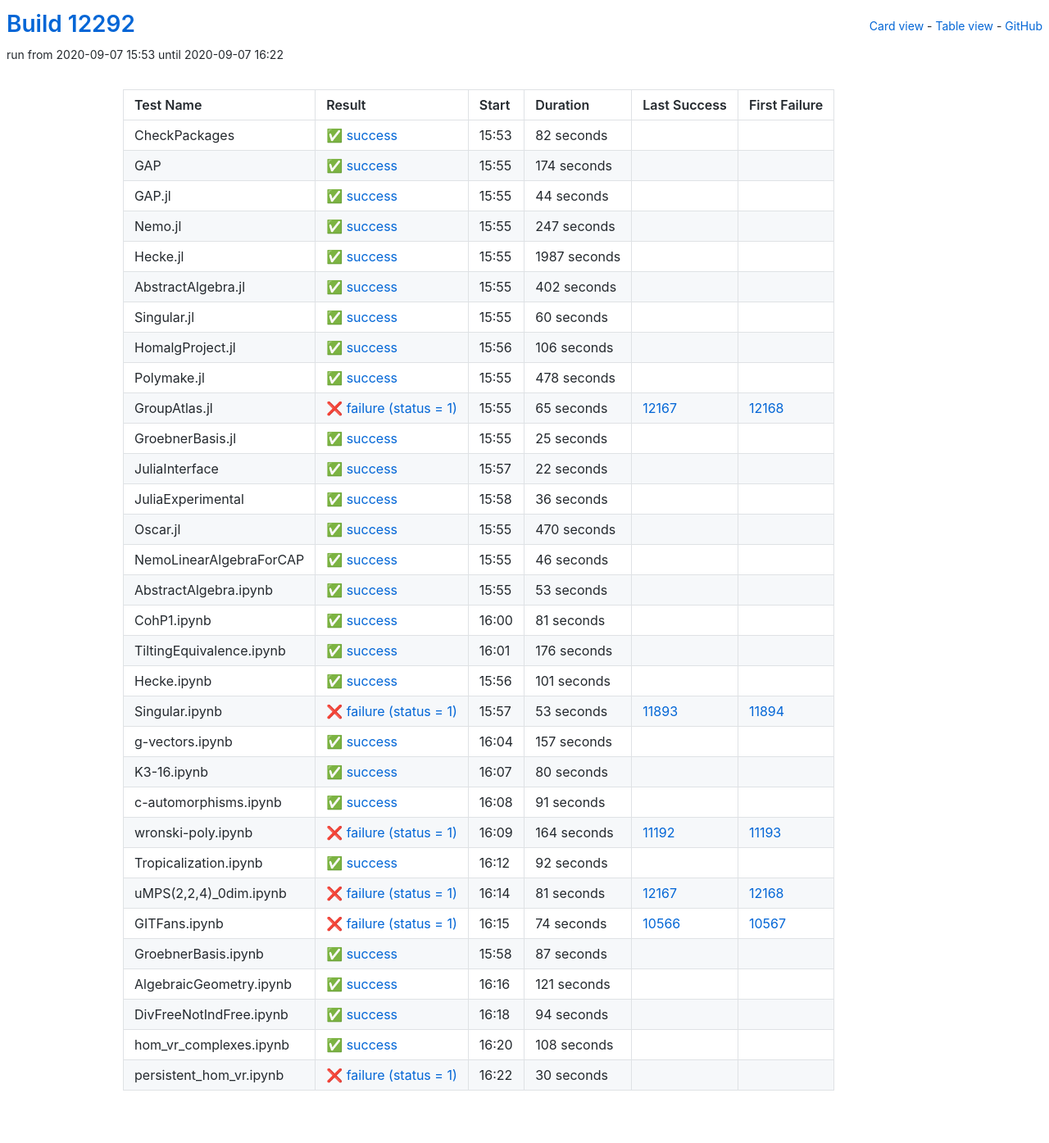
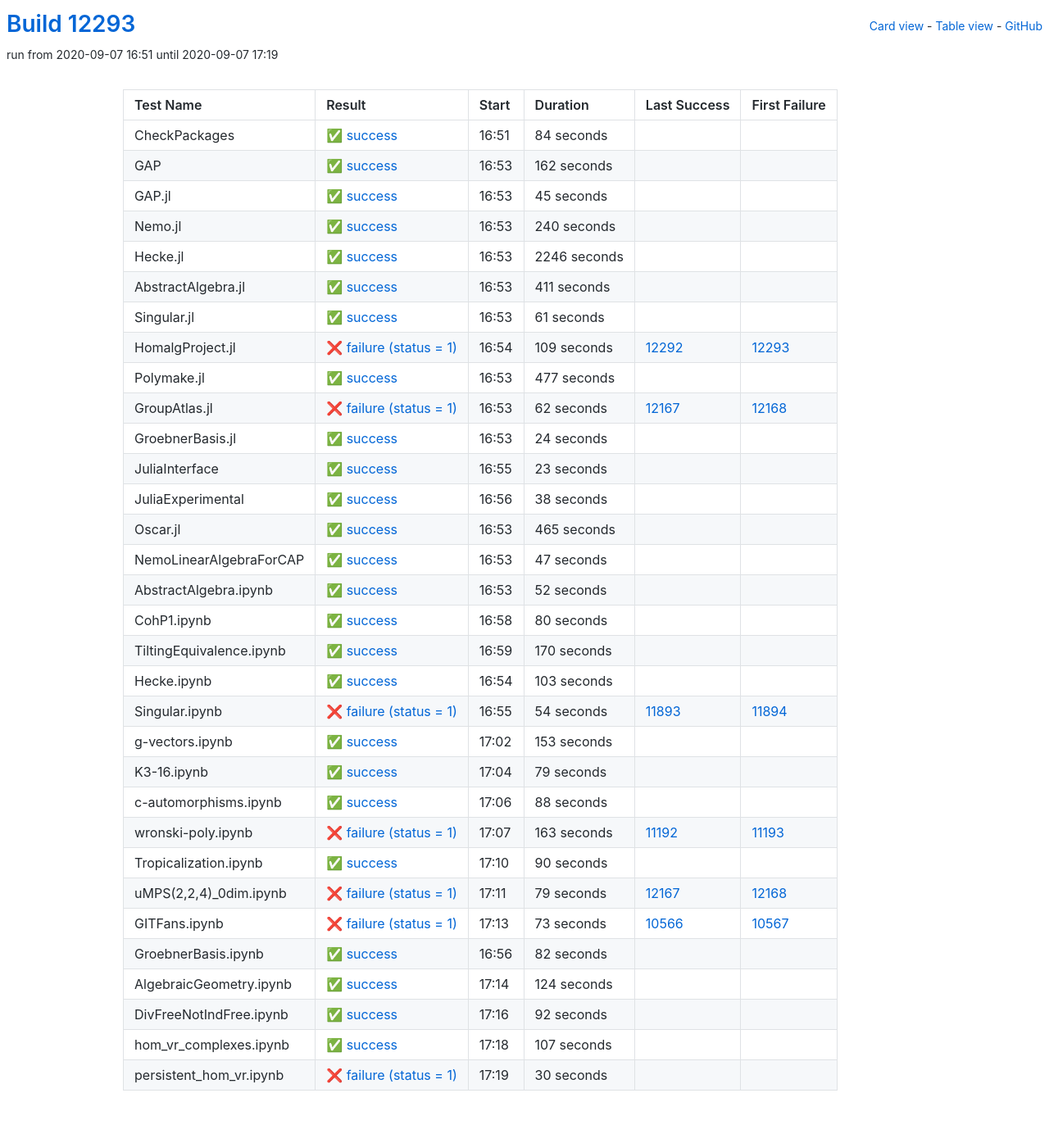
Before and after one commit to oscar-system/oscar-ci-status, a Jekyll site: the page built from table.html, in a window 1280 px wide. Shown: the whole page at 82% size. Built offline with Jekyll 4.4.1, drawn with Linux system fonts in a browser that asks for light colours; some of the changed lines change nothing that is shown.

Commit message:
Build #12293

```diff
--- a/_data/ci.yml
+++ b/_data/ci.yml
@@ -1,6 +1,6 @@
 ---
-build: 12292
-build_url: https://oscarci.mathematik.uni-kl.de/job/oscar/12292/
+build: 12293
+build_url: https://oscarci.mathematik.uni-kl.de/job/oscar/12293/
 job: oscar
 organization: oscar-system
 repo: oscar-ci-status
@@ -8,8 +8,332 @@
 tests:
 - name: CheckPackages
   id: checkpackages
-  log: https://oscarci.mathematik.uni-kl.de/job/oscar/12292/artifact/logs/build-12292/CheckPackages.log
-  start: 2020-09-07 15:53
+  log: https://oscarci.mathematik.uni-kl.de/job/oscar/12293/artifact/logs/build-12293/CheckPackages.log
+  start: 2020-09-07 16:51
+  success: true
+  exitcode: 0
+  status: success
+  duration: 84
+  last_success: false
+  last_success_url:
+  first_failure: false
+  first_failure_url:
+- name: GAP
+  id: gap
+  log: https://oscarci.mathematik.uni-kl.de/job/oscar/12293/artifact/logs/build-12293/GAP.log
+  start: 2020-09-07 16:53
+  success: true
+  exitcode: 0
+  status: success
+  duration: 162
+  last_success: false
+  last_success_url:
+  first_failure: false
+  first_failure_url:
+- name: GAP.jl
+  id: gap-jl
+  log: https://oscarci.mathematik.uni-kl.de/job/oscar/12293/artifact/logs/build-12293/GAP.jl.log
+  start: 2020-09-07 16:53
+  success: true
+  exitcode: 0
+  status: success
+  duration: 45
+  last_success: false
+  last_success_url:
+  first_failure: false
+  first_failure_url:
+- name: Nemo.jl
+  id: nemo-jl
+  log: https://oscarci.mathematik.uni-kl.de/job/oscar/12293/artifact/logs/build-12293/Nemo.jl.log
+  start: 2020-09-07 16:53
+  success: true
+  exitcode: 0
+  status: success
+  duration: 240
+  last_success: false
+  last_success_url:
+  first_failure: false
+  first_failure_url:
+- name: Hecke.jl
+  id: hecke-jl
+  log: https://oscarci.mathematik.uni-kl.de/job/oscar/12293/artifact/logs/build-12293/Hecke.jl.log
+  start: 2020-09-07 16:53
+  success: true
+  exitcode: 0
+  status: success
+  duration: 2246
+  last_success: false
+  last_success_url:
+  first_failure: false
+  first_failure_url:
+- name: AbstractAlgebra.jl
+  id: abstractalgebra-jl
+  log: https://oscarci.mathematik.uni-kl.de/job/oscar/12293/artifact/logs/build-12293/AbstractAlgebra.jl.log
+  start: 2020-09-07 16:53
+  success: true
+  exitcode: 0
+  status: success
+  duration: 411
+  last_success: false
+  last_success_url:
+  first_failure: false
+  first_failure_url:
+- name: Singular.jl
+  id: singular-jl
+  log: https://oscarci.mathematik.uni-kl.de/job/oscar/12293/artifact/logs/build-12293/Singular.jl.log
+  start: 2020-09-07 16:53
+  success: true
+  exitcode: 0
+  status: success
+  duration: 61
+  last_success: false
+  last_success_url:
+  first_failure: false
+  first_failure_url:
+- name: HomalgProject.jl
+  id: homalgproject-jl
+  log: https://oscarci.mathematik.uni-kl.de/job/oscar/12293/artifact/logs/build-12293/HomalgProject.jl.log
+  start: 2020-09-07 16:54
+  success: false
+  exitcode: 1
+  status: failure
+  duration: 109
+  last_success: 12292
+  last_success_url: https://oscarci.mathematik.uni-kl.de/job/oscar/12292/
+  first_failure: 12293
+  first_failure_url: https://oscarci.mathematik.uni-kl.de/job/oscar/12293/
+- name: Polymake.jl
+  id: polymake-jl
+  log: https://oscarci.mathematik.uni-kl.de/job/oscar/12293/artifact/logs/build-12293/Polymake.jl.log
+  start: 2020-09-07 16:53
+  success: true
+  exitcode: 0
+  status: success
+  duration: 477
+  last_success: false
+  last_success_url:
+  first_failure: false
+  first_failure_url:
+- name: GroupAtlas.jl
+  id: groupatlas-jl
+  log: https://oscarci.mathematik.uni-kl.de/job/oscar/12293/artifact/logs/build-12293/GroupAtlas.jl.log
+  start: 2020-09-07 16:53
+  success: false
+  exitcode: 1
+  status: failure
+  duration: 62
+  last_success: 12167
+  last_success_url: https://oscarci.mathematik.uni-kl.de/job/oscar/12167/
+  first_failure: 12168
+  first_failure_url: https://oscarci.mathematik.uni-kl.de/job/oscar/12168/
+- name: GroebnerBasis.jl
+  id: groebnerbasis-jl
+  log: https://oscarci.mathematik.uni-kl.de/job/oscar/12293/artifact/logs/build-12293/GroebnerBasis.jl.log
+  start: 2020-09-07 16:53
+  success: true
+  exitcode: 0
+  status: success
+  duration: 24
+  last_success: false
+  last_success_url:
+  first_failure: false
+  first_failure_url:
+- name: JuliaInterface
+  id: juliainterface
+  log: https://oscarci.mathematik.uni-kl.de/job/oscar/12293/artifact/logs/build-12293/JuliaInterface.log
+  start: 2020-09-07 16:55
+  success: true
+  exitcode: 0
+  status: success
+  duration: 23
+  last_success: false
+  last_success_url:
+  first_failure: false
+  first_failure_url:
+- name: JuliaExperimental
+  id: juliaexperimental
+  log: https://oscarci.mathematik.uni-kl.de/job/oscar/12293/artifact/logs/build-12293/JuliaExperimental.log
+  start: 2020-09-07 16:56
+  success: true
+  exitcode: 0
+  status: success
+  duration: 38
+  last_success: false
+  last_success_url:
+  first_failure: false
+  first_failure_url:
+- name: Oscar.jl
+  id: oscar-jl
+  log: https://oscarci.mathematik.uni-kl.de/job/oscar/12293/artifact/logs/build-12293/Oscar.jl.log
+  start: 2020-09-07 16:53
+  success: true
+  exitcode: 0
+  status: success
+  duration: 465
+  last_success: false
+  last_success_url:
+  first_failure: false
+  first_failure_url:
+- name: NemoLinearAlgebraForCAP
+  id: nemolinearalgebraforcap
+  log: https://oscarci.mathematik.uni-kl.de/job/oscar/12293/artifact/logs/build-12293/NemoLinearAlgebraForCAP.log
+  start: 2020-09-07 16:53
+  success: true
+  exitcode: 0
+  status: success
+  duration: 47
+  last_success: false
+  last_success_url:
+  first_failure: false
+  first_failure_url:
+- name: AbstractAlgebra.ipynb
+  id: abstractalgebra-ipynb
+  log: https://oscarci.mathematik.uni-kl.de/job/oscar/12293/artifact/logs/build-12293/AbstractAlgebra.ipynb.log
+  start: 2020-09-07 16:53
+  success: true
+  exitcode: 0
+  status: success
+  duration: 52
+  last_success: false
+  last_success_url:
+  first_failure: false
+  first_failure_url:
+- name: CohP1.ipynb
+  id: cohp1-ipynb
+  log: https://oscarci.mathematik.uni-kl.de/job/oscar/12293/artifact/logs/build-12293/CohP1.ipynb.log
+  start: 2020-09-07 16:58
+  success: true
+  exitcode: 0
+  status: success
+  duration: 80
+  last_success: false
+  last_success_url:
+  first_failure: false
+  first_failure_url:
+- name: TiltingEquivalence.ipynb
+  id: tiltingequivalence-ipynb
+  log: https://oscarci.mathematik.uni-kl.de/job/oscar/12293/artifact/logs/build-12293/TiltingEquivalence.ipynb.log
+  start: 2020-09-07 16:59
+  success: true
+  exitcode: 0
+  status: success
+  duration: 170
+  last_success: false
+  last_success_url:
+  first_failure: false
+  first_failure_url:
+- name: Hecke.ipynb
+  id: hecke-ipynb
+  log: https://oscarci.mathematik.uni-kl.de/job/oscar/12293/artifact/logs/build-12293/Hecke.ipynb.log
+  start: 2020-09-07 16:54
+  success: true
+  exitcode: 0
+  status: success
+  duration: 103
+  last_success: false
+  last_success_url:
+  first_failure: false
+  first_failure_url:
+- name: Singular.ipynb
+  id: singular-ipynb
+  log: https://oscarci.mathematik.uni-kl.de/job/oscar/12293/artifact/logs/build-12293/Singular.ipynb.log
+  start: 2020-09-07 16:55
+  success: false
+  exitcode: 1
+  status: failure
+  duration: 54
+  last_success: 11893
+  last_success_url: https://oscarci.mathematik.uni-kl.de/job/oscar/11893/
+  first_failure: 11894
+  first_failure_url: https://oscarci.mathematik.uni-kl.de/job/oscar/11894/
+- name: g-vectors.ipynb
+  id: g-vectors-ipynb
+  log: https://oscarci.mathematik.uni-kl.de/job/oscar/12293/artifact/logs/build-12293/g-vectors.ipynb.log
+  start: 2020-09-07 17:02
+  success: true
+  exitcode: 0
+  status: success
+  duration: 153
+  last_success: false
+  last_success_url:
+  first_failure: false
+  first_failure_url:
+- name: K3-16.ipynb
+  id: k3-16-ipynb
+  log: https://oscarci.mathematik.uni-kl.de/job/oscar/12293/artifact/logs/build-12293/K3-16.ipynb.log
+  start: 2020-09-07 17:04
+  success: true
+  exitcode: 0
+  status: success
+  duration: 79
+  last_success: false
+  last_success_url:
+  first_failure: false
+  first_failure_url:
+- name: c-automorphisms.ipynb
+  id: c-automorphisms-ipynb
+  log: https://oscarci.mathematik.uni-kl.de/job/oscar/12293/artifact/logs/build-12293/c-automorphisms.ipynb.log
+  start: 2020-09-07 17:06
+  success: true
+  exitcode: 0
+  status: success
+  duration: 88
+  last_success: false
+  last_success_url:
+  first_failure: false
+  first_failure_url:
+- name: wronski-poly.ipynb
+  id: wronski-poly-ipynb
+  log: https://oscarci.mathematik.uni-kl.de/job/oscar/12293/artifact/logs/build-12293/wronski-poly.ipynb.log
+  start: 2020-09-07 17:07
+  success: false
+  exitcode: 1
+  status: failure
+  duration: 163
+  last_success: 11192
+  last_success_url: https://oscarci.mathematik.uni-kl.de/job/oscar/11192/
+  first_failure: 11193
+  first_failure_url: https://oscarci.mathematik.uni-kl.de/job/oscar/11193/
+- name: Tropicalization.ipynb
+  id: tropicalization-ipynb
+  log: https://oscarci.mathematik.uni-kl.de/job/oscar/12293/artifact/logs/build-12293/Tropicalization.ipynb.log
+  start: 2020-09-07 17:10
+  success: true
+  exitcode: 0
+  status: success
+  duration: 90
+  last_success: false
+  last_success_url:
+  first_failure: false
+  first_failure_url:
+- name: uMPS(2,2,4)_0dim.ipynb
+  id: umps-2-2-4-0dim-ipynb
+  log: https://oscarci.mathematik.uni-kl.de/job/oscar/12293/artifact/logs/build-12293/uMPS-2-2-4-_0dim.ipynb.log
+  start: 2020-09-07 17:11
+  success: false
+  exitcode: 1
+  status: failure
+  duration: 79
+  last_success: 12167
+  last_success_url: https://oscarci.mathematik.uni-kl.de/job/oscar/12167/
+  first_failure: 12168
+  first_failure_url: https://oscarci.mathematik.uni-kl.de/job/oscar/12168/
+- name: GITFans.ipynb
+  id: gitfans-ipynb
+  log: https://oscarci.mathematik.uni-kl.de/job/oscar/12293/artifact/logs/build-12293/GITFans.ipynb.log
+  start: 2020-09-07 17:13
+  success: false
+  exitcode: 1
+  status: failure
+  duration: 73
+  last_success: 10566
+  last_success_url: https://oscarci.mathematik.uni-kl.de/job/oscar/10566/
+  first_failure: 10567
+  first_failure_url: https://oscarci.mathematik.uni-kl.de/job/oscar/10567/
+- name: GroebnerBasis.ipynb
+  id: groebnerbasis-ipynb
+  log: https://oscarci.mathematik.uni-kl.de/job/oscar/12293/artifact/logs/build-12293/GroebnerBasis.ipynb.log
+  start: 2020-09-07 16:56
   success: true
   exitcode: 0
   status: success
@@ -18,286 +342,22 @@
   last_success_url:
   first_failure: false
   first_failure_url:
-- name: GAP
-  id: gap
-  log: https://oscarci.mathematik.uni-kl.de/job/oscar/12292/artifact/logs/build-12292/GAP.log
-  start: 2020-09-07 15:55
+- name: AlgebraicGeometry.ipynb
+  id: algebraicgeometry-ipynb
+  log: https://oscarci.mathematik.uni-kl.de/job/oscar/12293/artifact/logs/build-12293/AlgebraicGeometry.ipynb.log
+  start: 2020-09-07 17:14
   success: true
   exitcode: 0
   status: success
-  duration: 174
+  duration: 124
   last_success: false
   last_success_url:
   first_failure: false
   first_failure_url:
-- name: GAP.jl
-  id: gap-jl
-  log: https://oscarci.mathematik.uni-kl.de/job/oscar/12292/artifact/logs/build-12292/GAP.jl.log
-  start: 2020-09-07 15:55
-  success: true
-  exitcode: 0
-  status: success
-  duration: 44
-  last_success: false
-  last_success_url:
-  first_failure: false
-  first_failure_url:
-- name: Nemo.jl
-  id: nemo-jl
-  log: https://oscarci.mathematik.uni-kl.de/job/oscar/12292/artifact/logs/build-12292/Nemo.jl.log
-  start: 2020-09-07 15:55
-  success: true
-  exitcode: 0
-  status: success
-  duration: 247
-  last_success: false
-  last_success_url:
-  first_failure: false
-  first_failure_url:
-- name: Hecke.jl
-  id: hecke-jl
-  log: https://oscarci.mathematik.uni-kl.de/job/oscar/12292/artifact/logs/build-12292/Hecke.jl.log
-  start: 2020-09-07 15:55
-  success: true
-  exitcode: 0
-  status: success
-  duration: 1987
-  last_success: false
-  last_success_url:
-  first_failure: false
-  first_failure_url:
-- name: AbstractAlgebra.jl
-  id: abstractalgebra-jl
-  log: https://oscarci.mathematik.uni-kl.de/job/oscar/12292/artifact/logs/build-12292/AbstractAlgebra.jl.log
-  start: 2020-09-07 15:55
-  success: true
-  exitcode: 0
-  status: success
-  duration: 402
-  last_success: false
-  last_success_url:
-  first_failure: false
-  first_failure_url:
-- name: Singular.jl
-  id: singular-jl
-  log: https://oscarci.mathematik.uni-kl.de/job/oscar/12292/artifact/logs/build-12292/Singular.jl.log
-  start: 2020-09-07 15:55
-  success: true
-  exitcode: 0
-  status: success
-  duration: 60
-  last_success: false
-  last_success_url:
-  first_failure: false
-  first_failure_url:
-- name: HomalgProject.jl
-  id: homalgproject-jl
-  log: https://oscarci.mathematik.uni-kl.de/job/oscar/12292/artifact/logs/build-12292/HomalgProject.jl.log
-  start: 2020-09-07 15:56
-  success: true
-  exitcode: 0
-  status: success
-  duration: 106
-  last_success: false
-  last_success_url:
-  first_failure: false
-  first_failure_url:
-- name: Polymake.jl
-  id: polymake-jl
-  log: https://oscarci.mathematik.uni-kl.de/job/oscar/12292/artifact/logs/build-12292/Polymake.jl.log
-  start: 2020-09-07 15:55
-  success: true
-  exitcode: 0
-  status: success
-  duration: 478
-  last_success: false
-  last_success_url:
-  first_failure: false
-  first_failure_url:
-- name: GroupAtlas.jl
-  id: groupatlas-jl
-  log: https://oscarci.mathematik.uni-kl.de/job/oscar/12292/artifact/logs/build-12292/GroupAtlas.jl.log
-  start: 2020-09-07 15:55
-  success: false
-  exitcode: 1
-  status: failure
-  duration: 65
-  last_success: 12167
-  last_success_url: https://oscarci.mathematik.uni-kl.de/job/oscar/12167/
-  first_failure: 12168
-  first_failure_url: https://oscarci.mathematik.uni-kl.de/job/oscar/12168/
-- name: GroebnerBasis.jl
-  id: groebnerbasis-jl
-  log: https://oscarci.mathematik.uni-kl.de/job/oscar/12292/artifact/logs/build-12292/GroebnerBasis.jl.log
-  start: 2020-09-07 15:55
-  success: true
-  exitcode: 0
-  status: success
-  duration: 25
-  last_success: false
-  last_success_url:
-  first_failure: false
-  first_failure_url:
-- name: JuliaInterface
-  id: juliainterface
-  log: https://oscarci.mathematik.uni-kl.de/job/oscar/12292/artifact/logs/build-12292/JuliaInterface.log
-  start: 2020-09-07 15:57
-  success: true
-  exitcode: 0
-  status: success
-  duration: 22
-  last_success: false
-  last_success_url:
-  first_failure: false
-  first_failure_url:
-- name: JuliaExperimental
-  id: juliaexperimental
-  log: https://oscarci.mathematik.uni-kl.de/job/oscar/12292/artifact/logs/build-12292/JuliaExperimental.log
-  start: 2020-09-07 15:58
-  success: true
-  exitcode: 0
-  status: success
-  duration: 36
-  last_success: false
-  last_success_url:
-  first_failure: false
-  first_failure_url:
-- name: Oscar.jl
-  id: oscar-jl
-  log: https://oscarci.mathematik.uni-kl.de/job/oscar/12292/artifact/logs/build-12292/Oscar.jl.log
-  start: 2020-09-07 15:55
-  success: true
-  exitcode: 0
-  status: success
-  duration: 470
-  last_success: false
-  last_success_url:
-  first_failure: false
-  first_failure_url:
-- name: NemoLinearAlgebraForCAP
-  id: nemolinearalgebraforcap
-  log: https://oscarci.mathematik.uni-kl.de/job/oscar/12292/artifact/logs/build-12292/NemoLinearAlgebraForCAP.log
-  start: 2020-09-07 15:55
-  success: true
-  exitcode: 0
-  status: success
-  duration: 46
-  last_success: false
-  last_success_url:
-  first_failure: false
-  first_failure_url:
-- name: AbstractAlgebra.ipynb
-  id: abstractalgebra-ipynb
-  log: https://oscarci.mathematik.uni-kl.de/job/oscar/12292/artifact/logs/build-12292/AbstractAlgebra.ipynb.log
-  start: 2020-09-07 15:55
-  success: true
-  exitcode: 0
-  status: success
-  duration: 53
-  last_success: false
-  last_success_url:
-  first_failure: false
-  first_failure_url:
-- name: CohP1.ipynb
-  id: cohp1-ipynb
-  log: https://oscarci.mathematik.uni-kl.de/job/oscar/12292/artifact/logs/build-12292/CohP1.ipynb.log
-  start: 2020-09-07 16:00
-  success: true
-  exitcode: 0
-  status: success
-  duration: 81
-  last_success: false
-  last_success_url:
-  first_failure: false
-  first_failure_url:
-- name: TiltingEquivalence.ipynb
-  id: tiltingequivalence-ipynb
-  log: https://oscarci.mathematik.uni-kl.de/job/oscar/12292/artifact/logs/build-12292/TiltingEquivalence.ipynb.log
-  start: 2020-09-07 16:01
-  success: true
-  exitcode: 0
-  status: success
-  duration: 176
-  last_success: false
-  last_success_url:
-  first_failure: false
-  first_failure_url:
-- name: Hecke.ipynb
-  id: hecke-ipynb
-  log: https://oscarci.mathematik.uni-kl.de/job/oscar/12292/artifact/logs/build-12292/Hecke.ipynb.log
-  start: 2020-09-07 15:56
-  success: true
-  exitcode: 0
-  status: success
-  duration: 101
-  last_success: false
-  last_success_url:
-  first_failure: false
-  first_failure_url:
-- name: Singular.ipynb
-  id: singular-ipynb
-  log: https://oscarci.mathematik.uni-kl.de/job/oscar/12292/artifact/logs/build-12292/Singular.ipynb.log
-  start: 2020-09-07 15:57
-  success: false
-  exitcode: 1
-  status: failure
-  duration: 53
-  last_success: 11893
-  last_success_url: https://oscarci.mathematik.uni-kl.de/job/oscar/11893/
-  first_failure: 11894
-  first_failure_url: https://oscarci.mathematik.uni-kl.de/job/oscar/11894/
-- name: g-vectors.ipynb
-  id: g-vectors-ipynb
-  log: https://oscarci.mathematik.uni-kl.de/job/oscar/12292/artifact/logs/build-12292/g-vectors.ipynb.log
-  start: 2020-09-07 16:04
-  success: true
-  exitcode: 0
-  status: success
-  duration: 157
-  last_success: false
-  last_success_url:
-  first_failure: false
-  first_failure_url:
-- name: K3-16.ipynb
-  id: k3-16-ipynb
-  log: https://oscarci.mathematik.uni-kl.de/job/oscar/12292/artifact/logs/build-12292/K3-16.ipynb.log
-  start: 2020-09-07 16:07
-  success: true
-  exitcode: 0
-  status: success
-  duration: 80
-  last_success: false
-  last_success_url:
-  first_failure: false
-  first_failure_url:
-- name: c-automorphisms.ipynb
-  id: c-automorphisms-ipynb
-  log: https://oscarci.mathematik.uni-kl.de/job/oscar/12292/artifact/logs/build-12292/c-automorphisms.ipynb.log
-  start: 2020-09-07 16:08
-  success: true
-  exitcode: 0
-  status: success
-  duration: 91
-  last_success: false
-  last_success_url:
-  first_failure: false
-  first_failure_url:
-- name: wronski-poly.ipynb
-  id: wronski-poly-ipynb
-  log: https://oscarci.mathematik.uni-kl.de/job/oscar/12292/artifact/logs/build-12292/wronski-poly.ipynb.log
-  start: 2020-09-07 16:09
-  success: false
-  exitcode: 1
-  status: failure
-  duration: 164
-  last_success: 11192
-  last_success_url: https://oscarci.mathematik.uni-kl.de/job/oscar/11192/
-  first_failure: 11193
-  first_failure_url: https://oscarci.mathematik.uni-kl.de/job/oscar/11193/
-- name: Tropicalization.ipynb
-  id: tropicalization-ipynb
-  log: https://oscarci.mathematik.uni-kl.de/job/oscar/12292/artifact/logs/build-12292/Tropicalization.ipynb.log
-  start: 2020-09-07 16:12
+- name: DivFreeNotIndFree.ipynb
+  id: divfreenotindfree-ipynb
+  log: https://oscarci.mathematik.uni-kl.de/job/oscar/12293/artifact/logs/build-12293/DivFreeNotIndFree.ipynb.log
+  start: 2020-09-07 17:16
   success: true
   exitcode: 0
   status: success
@@ -306,82 +366,22 @@
   last_success_url:
   first_failure: false
   first_failure_url:
-- name: uMPS(2,2,4)_0dim.ipynb
-  id: umps-2-2-4-0dim-ipynb
-  log: https://oscarci.mathematik.uni-kl.de/job/oscar/12292/artifact/logs/build-12292/uMPS-2-2-4-_0dim.ipynb.log
-  start: 2020-09-07 16:14
-  success: false
-  exitcode: 1
-  status: failure
-  duration: 81
-  last_success: 12167
-  last_success_url: https://oscarci.mathematik.uni-kl.de/job/oscar/12167/
-  first_failure: 12168
-  first_failure_url: https://oscarci.mathematik.uni-kl.de/job/oscar/12168/
-- name: GITFans.ipynb
-  id: gitfans-ipynb
-  log: https://oscarci.mathematik.uni-kl.de/job/oscar/12292/artifact/logs/build-12292/GITFans.ipynb.log
-  start: 2020-09-07 16:15
-  success: false
-  exitcode: 1
-  status: failure
-  duration: 74
-  last_success: 10566
-  last_success_url: https://oscarci.mathematik.uni-kl.de/job/oscar/10566/
-  first_failure: 10567
-  first_failure_url: https://oscarci.mathematik.uni-kl.de/job/oscar/10567/
-- name: GroebnerBasis.ipynb
-  id: groebnerbasis-ipynb
-  log: https://oscarci.mathematik.uni-kl.de/job/oscar/12292/artifact/logs/build-12292/GroebnerBasis.ipynb.log
-  start: 2020-09-07 15:58
+- name: hom_vr_complexes.ipynb
+  id: hom-vr-complexes-ipynb
+  log: https://oscarci.mathematik.uni-kl.de/job/oscar/12293/artifact/logs/build-12293/hom_vr_complexes.ipynb.log
+  start: 2020-09-07 17:18
   success: true
   exitcode: 0
   status: success
-  duration: 87
-  last_success: false
-  last_success_url:
-  first_failure: false
-  first_failure_url:
-- name: AlgebraicGeometry.ipynb
-  id: algebraicgeometry-ipynb
-  log: https://oscarci.mathematik.uni-kl.de/job/oscar/12292/artifact/logs/build-12292/AlgebraicGeometry.ipynb.log
-  start: 2020-09-07 16:16
-  success: true
-  exitcode: 0
-  status: success
-  duration: 121
-  last_success: false
-  last_success_url:
-  first_failure: false
-  first_failure_url:
-- name: DivFreeNotIndFree.ipynb
-  id: divfreenotindfree-ipynb
-  log: https://oscarci.mathematik.uni-kl.de/job/oscar/12292/artifact/logs/build-12292/DivFreeNotIndFree.ipynb.log
-  start: 2020-09-07 16:18
-  success: true
-  exitcode: 0
-  status: success
-  duration: 94
-  last_success: false
-  last_success_url:
-  first_failure: false
-  first_failure_url:
-- name: hom_vr_complexes.ipynb
-  id: hom-vr-complexes-ipynb
-  log: https://oscarci.mathematik.uni-kl.de/job/oscar/12292/artifact/logs/build-12292/hom_vr_complexes.ipynb.log
-  start: 2020-09-07 16:20
-  success: true
-  exitcode: 0
-  status: success
-  duration: 108
+  duration: 107
   last_success: false
   last_success_url:
   first_failure: false
   first_failure_url:
 - name: persistent_hom_vr.ipynb
   id: persistent-hom-vr-ipynb
-  log: https://oscarci.mathematik.uni-kl.de/job/oscar/12292/artifact/logs/build-12292/persistent_hom_vr.ipynb.log
-  start: 2020-09-07 16:22
+  log: https://oscarci.mathematik.uni-kl.de/job/oscar/12293/artifact/logs/build-12293/persistent_hom_vr.ipynb.log
+  start: 2020-09-07 17:19
   success: false
   exitcode: 1
   status: failure
```
Also changed, not shown: README.md.
